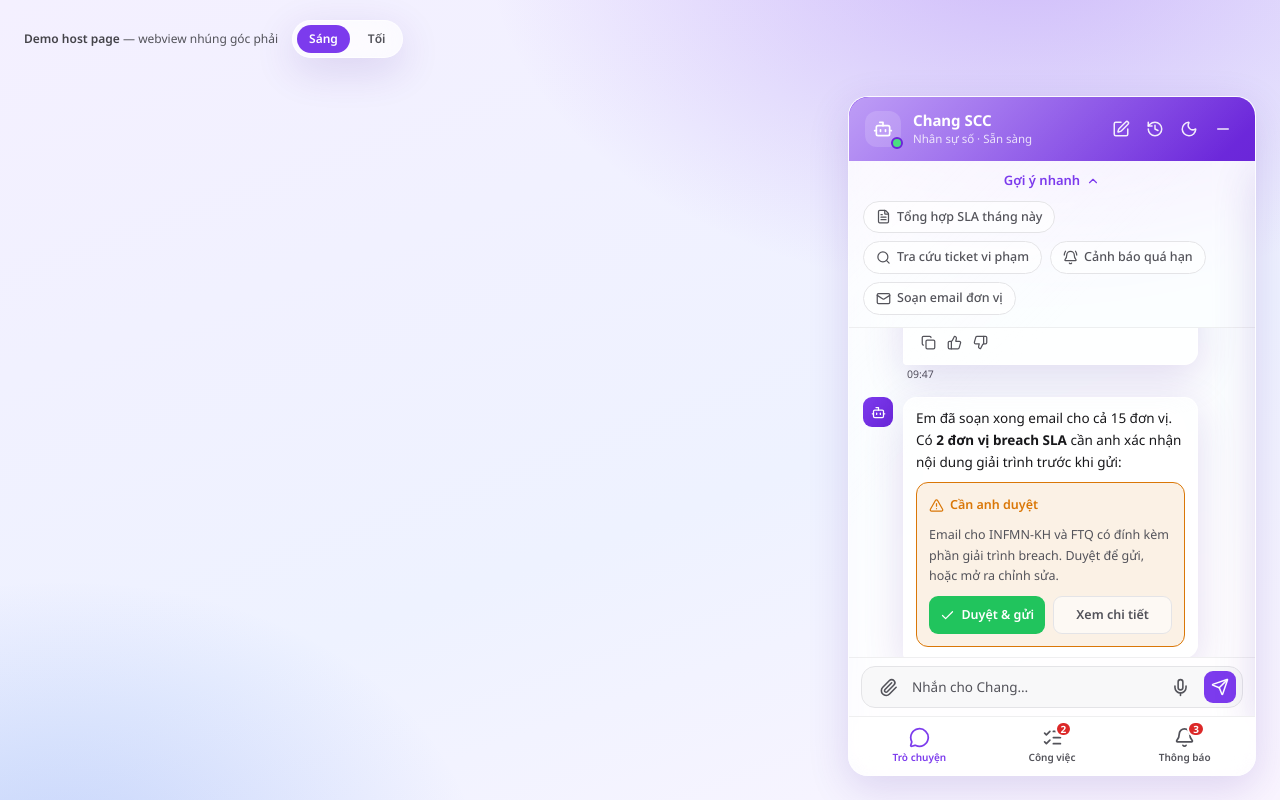
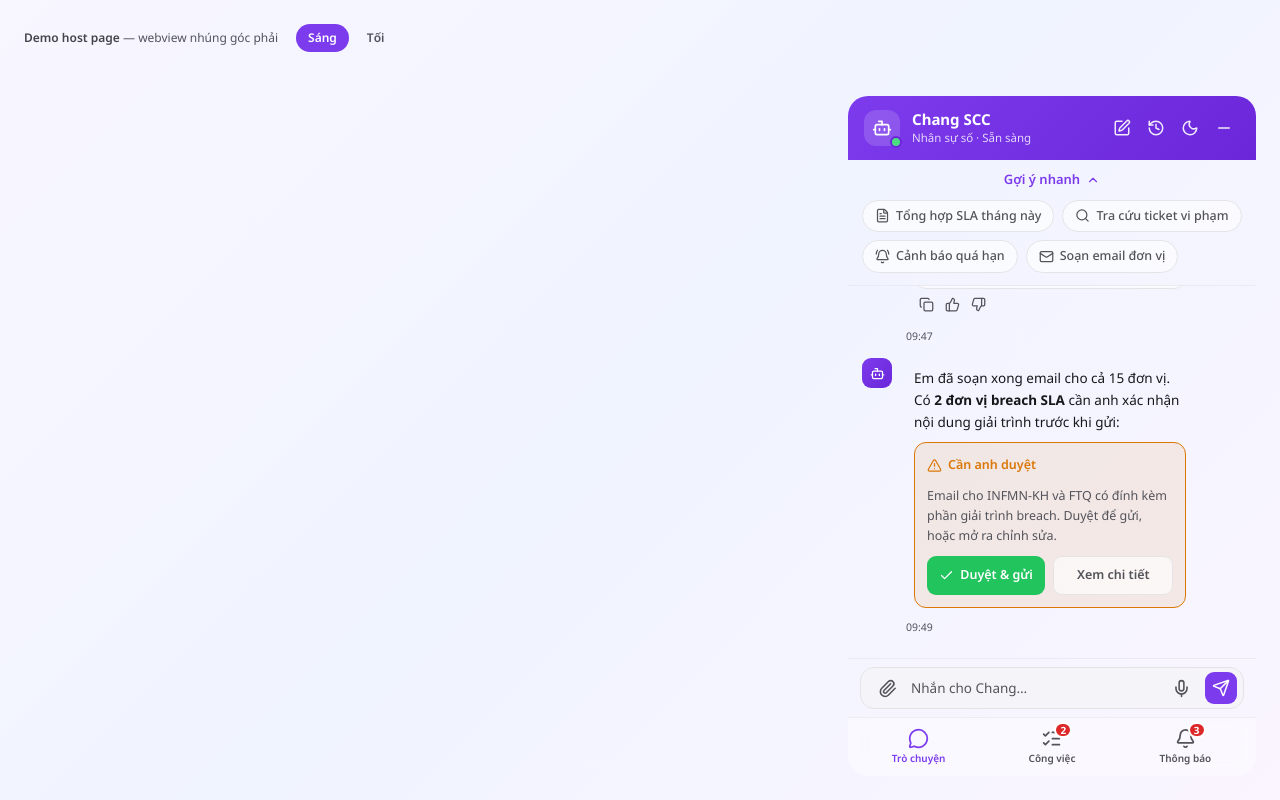
Before and after one commit to buinghiep-ptit/chatbotchangt-ui-v2, a React (Vite) app: page / in a window 1280 px wide. Built offline with nearby package versions, Linux system fonts and the light colour scheme.

Commit message:
fix: add missing shadcn CSS variables (secondary, accent, destructive, popover)

```diff
--- a/src/index.css
+++ b/src/index.css
@@ -15,6 +15,14 @@
     --border: 240 6% 90%;              /* #E4E4E7 */
     --input: 240 6% 90%;
     --ring: 262 83% 58%;
+    --secondary: 240 5% 96%;
+    --secondary-foreground: 240 6% 10%;
+    --accent: 240 5% 96%;
+    --accent-foreground: 240 6% 10%;
+    --destructive: 0 72% 51%;
+    --destructive-foreground: 0 0% 100%;
+    --popover: 0 0% 100%;
+    --popover-foreground: 240 6% 10%;
     --radius: 0.9rem;
 
     --status-pending: 32 94% 44%;      /* amber #D97706 */
@@ -26,16 +34,9 @@
     --header-grad-a: 262 83% 58%;
     --header-grad-b: 263 70% 50%;      /* #6D28D9 */
 
-    /* glass (light) */
-    --glass-bg: 255 255 255 / 0.55;
-    --glass-border: 255 255 255 / 0.65;
-    --glass-blur: 18px;
-    --glass-shadow: 0 12px 40px rgba(80, 40, 160, 0.16);
-    --sheen: linear-gradient(135deg, rgba(255,255,255,0.5), rgba(255,255,255,0) 40%);
+    --widget-shadow: 0 8px 32px rgba(80, 40, 160, 0.12), 0 2px 8px rgba(0, 0, 0, 0.06);
     /* host backdrop */
-    --stage-grad: radial-gradient(900px 600px at 80% -8%, rgba(124,58,237,0.30), transparent 60%),
-                  radial-gradient(700px 500px at 5% 110%, rgba(37,99,235,0.22), transparent 60%),
-                  linear-gradient(160deg, #f4f0ff, #eef2ff 60%, #faf5ff);
+    --stage-grad: linear-gradient(135deg, #f8f6ff 0%, #f0f4ff 50%, #faf5ff 100%);
   }
 
   .dark {
@@ -50,19 +51,21 @@
     --border: 240 5% 22%;              /* #34343A */
     --input: 240 5% 22%;
     --ring: 262 83% 62%;
+    --secondary: 240 4% 16%;
+    --secondary-foreground: 0 0% 98%;
+    --accent: 240 4% 16%;
+    --accent-foreground: 0 0% 98%;
+    --destructive: 0 72% 51%;
+    --destructive-foreground: 0 0% 100%;
+    --popover: 240 4% 16%;
+    --popover-foreground: 0 0% 98%;
 
     --bubble-bot-text: 0 0% 96%;
     --header-grad-a: 263 70% 50%;
     --header-grad-b: 258 70% 42%;
 
-    --glass-bg: 30 30 36 / 0.55;
-    --glass-border: 255 255 255 / 0.10;
-    --glass-blur: 20px;
-    --glass-shadow: 0 14px 44px rgba(0, 0, 0, 0.5);
-    --sheen: linear-gradient(135deg, rgba(255,255,255,0.10), rgba(255,255,255,0) 40%);
-    --stage-grad: radial-gradient(900px 600px at 80% -8%, rgba(124,58,237,0.28), transparent 60%),
-                  radial-gradient(700px 500px at 5% 110%, rgba(37,99,235,0.18), transparent 60%),
-                  linear-gradient(160deg, #16131f, #131625 60%, #1a1430);
+    --widget-shadow: 0 8px 32px rgba(0, 0, 0, 0.45), 0 2px 8px rgba(0, 0, 0, 0.25);
+    --stage-grad: linear-gradient(135deg, #16131f 0%, #131625 50%, #1a1430 100%);
   }
 
   * { -webkit-tap-highlight-color: transparent; }
@@ -75,25 +78,6 @@
   }
 }
 
-@layer components {
-  /* medium-intensity liquid glass surface */
-  .glass {
-    background: rgb(var(--glass-bg));
-    backdrop-filter: blur(var(--glass-blur)) saturate(160%) brightness(1.04);
-    -webkit-backdrop-filter: blur(var(--glass-blur)) saturate(160%) brightness(1.04);
-    border: 1px solid rgb(var(--glass-border));
-    box-shadow: var(--glass-shadow);
-  }
-  /* specular sheen overlay; put on a relatively-positioned element */
-  .glass-sheen { position: relative; }
-  .glass-sheen::before {
-    content: '';
-    position: absolute; inset: 0;
-    background: var(--sheen);
-    pointer-events: none;
-    border-radius: inherit;
-  }
-}
 
 @layer utilities {
   .scrollbar-thin::-webkit-scrollbar { width: 6px; }
```
